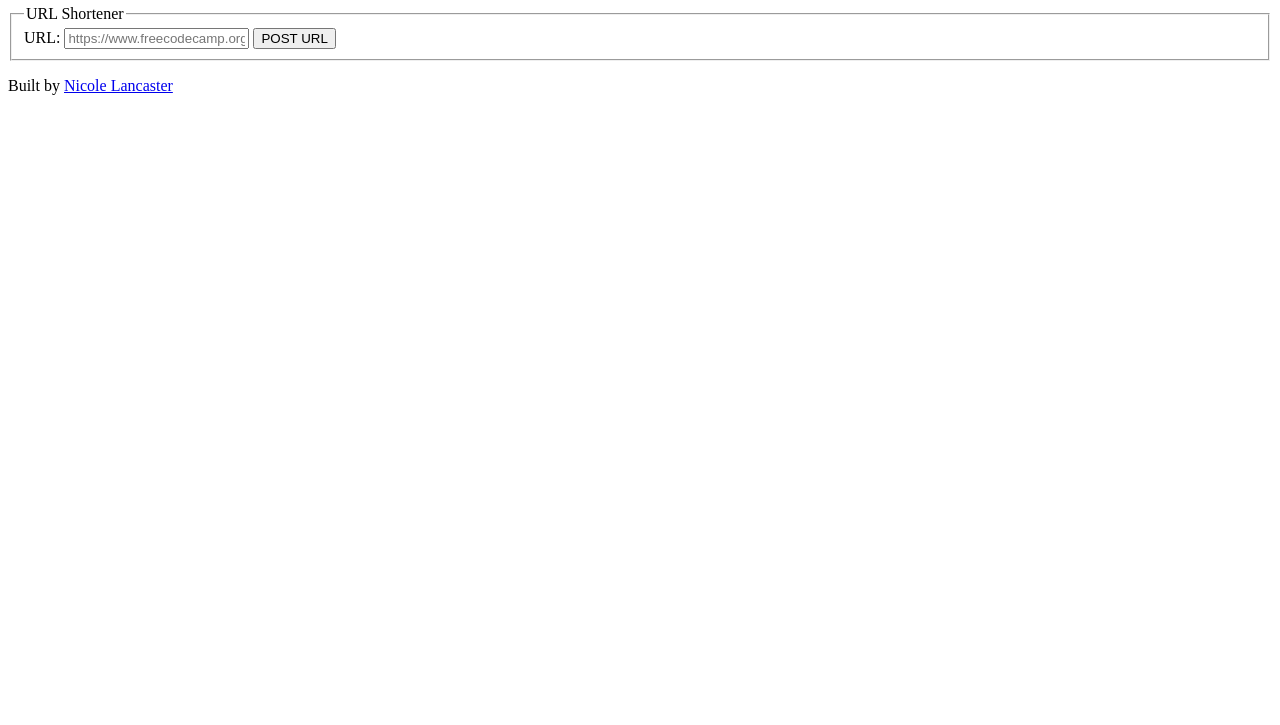
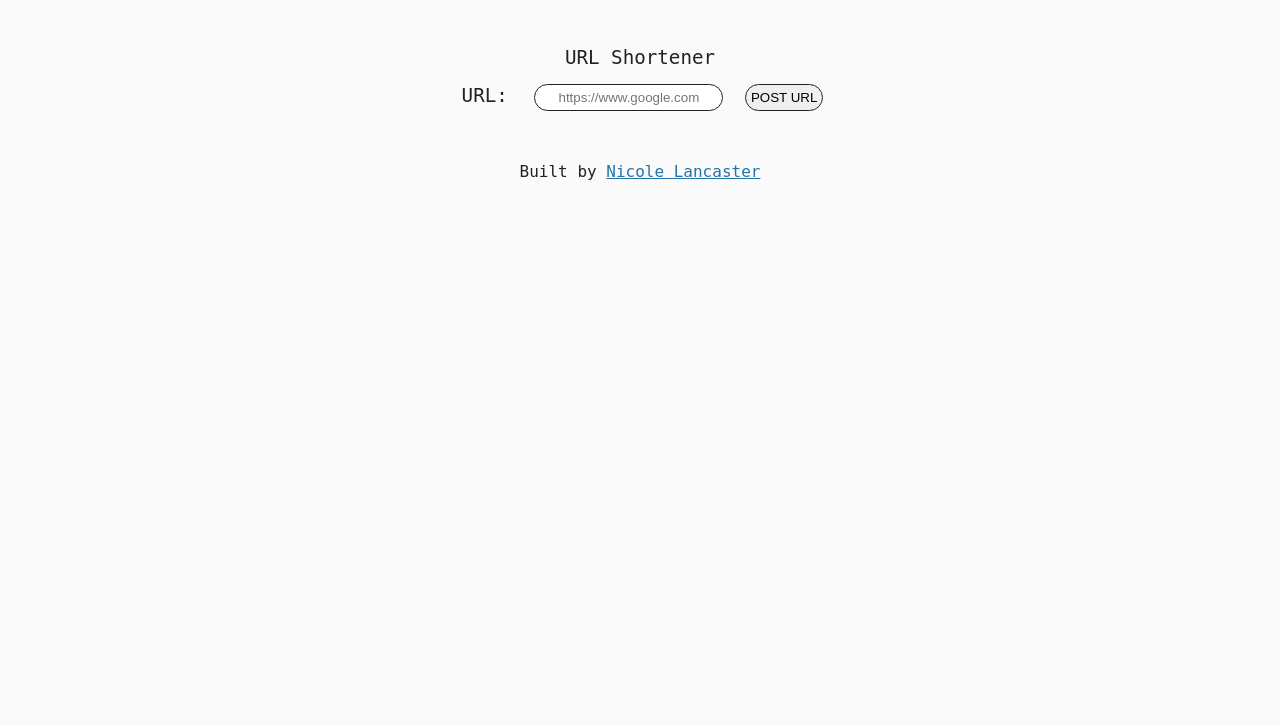
Before and after one commit to nicole-lancaster/url-shortener-microservice, a website: page src/views/index.html in a window 1280 px wide. Shown: the part 75-800 px from the top of the page. Drawn offline with Linux system fonts and the light colour scheme.

Commit message:
adding basic CSS styling and amendments to html file structure

```diff
--- /dev/null
+++ b/public/styles.css
@@ -0,0 +1,35 @@
+body {
+  font-family: "monospace", sans-serif;
+  color: #222;
+  background-color: #fafafa;
+  text-align: center;
+}
+
+h1 {
+  font-size: 32px;
+}
+
+form {
+  padding: 30px;
+  font-size: 1.2rem;
+}
+
+legend,
+label,
+input {
+  padding: 5px;
+  margin: 5px;
+}
+
+input {
+  border: 1.5px solid #222;
+  border-radius: 20px;
+}
+
+#input_url {
+  text-align: center;
+}
+
+a {
+  color: #2574a9;
+}
--- a/src/app.ts
+++ b/src/app.ts
@@ -6,8 +6,9 @@ import {
   requestSaveToDbByOriginalUrl,
 } from "./app.controllers";
 export const app = express();
+app.use(cors({ optionsSuccessStatus: 200 }));
+app.use("/public", express.static("public"));
 
-app.use(cors({ optionsSuccessStatus: 200 }));
 app.use(express.json());
 app.use(express.urlencoded({ extended: true }));
 app.get("/api", getBasicHtml);
--- a/src/views/index.html
+++ b/src/views/index.html
@@ -2,26 +2,29 @@
 
 <html>
   <head>
+    <meta charset="UTF-8" />
+    <meta http-equiv="X-UA-Compatible" content="IE=edge" />
+    <meta name="viewport" content="width=device-width, initial-scale=1.0" />
+    <link rel="stylesheet" href="../../public/styles.css" />
     <title>Nicoles URL Shortener Microservice</title>
-    <link href="/public/style.css" rel="stylesheet" type="text/css" />
   </head>
 
   <body>
     <h1>Nicole's URL Shortener Microservice</h1>
     <main>
       <section>
-        <form action="api/shorturl" method="POST">
-          <fieldset>
+        <form action="shorturl" method="POST">
+          <!-- <fieldset> -->
           <legend>URL Shortener</legend>
           <label for="url_input">URL:</label>
           <input
-              id="url_input"
+            id="input_url"
             type="text"
             name="url"
-              placeholder="https://www.freecodecamp.org/"
+            placeholder="https://www.google.com"
           />
           <input type="submit" value="POST URL" />
-          </fieldset>
+          <!-- </fieldset> -->
         </form>
       </section>
     </main>
```
Lines whose indentation alone changed are shown as unchanged.
